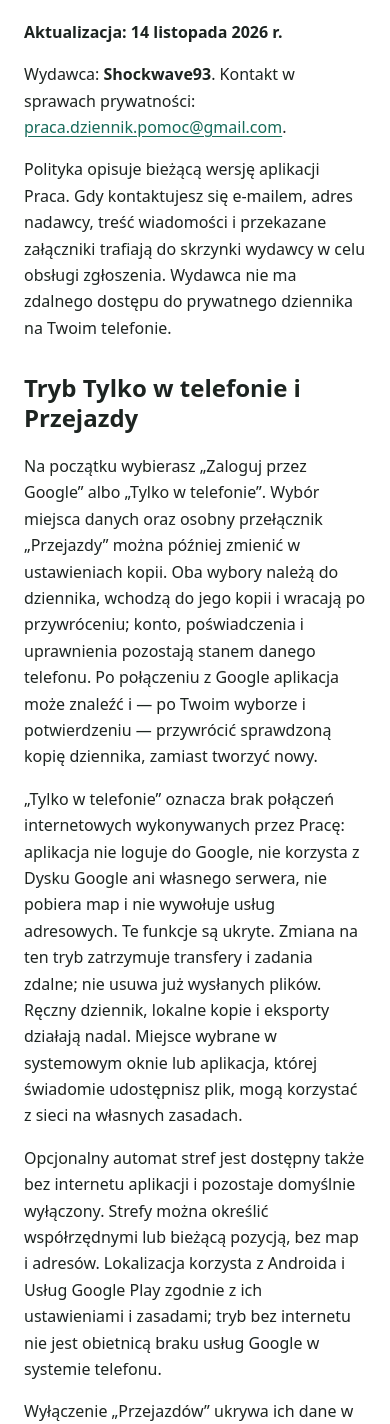
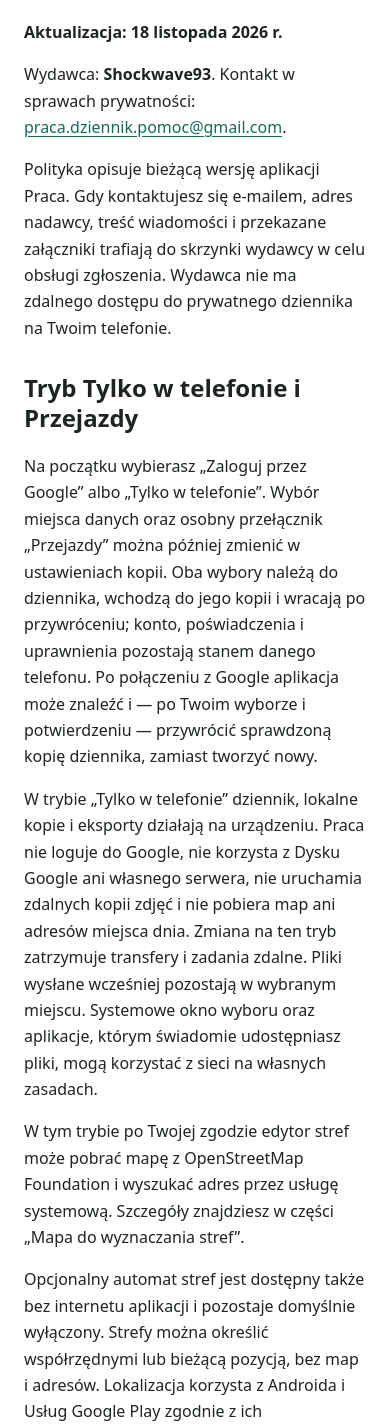
Before and after one commit to shockwave9315/praca-pages, a plain HTML site: page privacy/index.html in a window 390 px wide. Shown: the part 176-1600 px from the top of the page. Drawn offline with Linux system fonts and the light colour scheme.

Commit message:
docs(privacy): disclose optional phone-only zone maps

```diff
--- a/privacy/index.html
+++ b/privacy/index.html
@@ -25,13 +25,14 @@ nav a[aria-current] { font-weight: bold; }
 </nav>
 <main>
 <h1>Polityka prywatności Praca</h1>
-<p><strong>Aktualizacja: 14 listopada 2026 r.</strong></p>
+<p><strong>Aktualizacja: 18 listopada 2026 r.</strong></p>
 <p>Wydawca: <strong>Shockwave93</strong>. Kontakt w sprawach prywatności: <a href="mailto:praca.dziennik.pomoc@gmail.com">praca.dziennik.pomoc@gmail.com</a>.</p>
 <p>Polityka opisuje bieżącą wersję aplikacji Praca. Gdy kontaktujesz się e-mailem, adres nadawcy, treść wiadomości i przekazane załączniki trafiają do skrzynki wydawcy w celu obsługi zgłoszenia. Wydawca nie ma zdalnego dostępu do prywatnego dziennika na Twoim telefonie.</p>
 <h2>Tryb Tylko w telefonie i Przejazdy</h2>
 <p>Na początku wybierasz „Zaloguj przez Google” albo „Tylko w telefonie”. Wybór miejsca danych oraz osobny przełącznik „Przejazdy” można później zmienić w ustawieniach kopii. Oba wybory należą do dziennika, wchodzą do jego kopii i wracają po przywróceniu; konto, poświadczenia i uprawnienia pozostają stanem danego telefonu. Po połączeniu z Google aplikacja może znaleźć i — po Twoim wyborze i potwierdzeniu — przywrócić sprawdzoną kopię dziennika, zamiast tworzyć nowy.</p>
-<p>„Tylko w telefonie” oznacza brak połączeń internetowych wykonywanych przez Pracę: aplikacja nie loguje do Google, nie korzysta z Dysku Google ani własnego serwera, nie pobiera map i nie wywołuje usług adresowych. Te funkcje są ukryte. Zmiana na ten tryb zatrzymuje transfery i zadania zdalne; nie usuwa już wysłanych plików. Ręczny dziennik, lokalne kopie i eksporty działają nadal. Miejsce wybrane w systemowym oknie lub aplikacja, której świadomie udostępnisz plik, mogą korzystać z sieci na własnych zasadach.</p>
-<p>Opcjonalny automat stref jest dostępny także bez internetu aplikacji i pozostaje domyślnie wyłączony. Strefy można określić współrzędnymi lub bieżącą pozycją, bez map i adresów. Lokalizacja korzysta z Androida i Usług Google Play zgodnie z ich ustawieniami i zasadami; tryb bez internetu nie jest obietnicą braku usług Google w systemie telefonu.</p>
+<p>W trybie „Tylko w telefonie” dziennik, lokalne kopie i eksporty działają na urządzeniu. Praca nie loguje do Google, nie korzysta z Dysku Google ani własnego serwera, nie uruchamia zdalnych kopii zdjęć i nie pobiera map ani adresów miejsca dnia. Zmiana na ten tryb zatrzymuje transfery i zadania zdalne. Pliki wysłane wcześniej pozostają w wybranym miejscu. Systemowe okno wyboru oraz aplikacje, którym świadomie udostępniasz pliki, mogą korzystać z sieci na własnych zasadach.</p>
+<p>W tym trybie po Twojej zgodzie edytor stref może pobrać mapę z OpenStreetMap Foundation i wyszukać adres przez usługę systemową. Szczegóły znajdziesz w części „Mapa do wyznaczania stref”.</p>
+<p>Opcjonalny automat stref jest dostępny także bez internetu aplikacji i pozostaje domyślnie wyłączony. Strefy można określić współrzędnymi lub bieżącą pozycją, bez map i adresów. Lokalizacja korzysta z Androida i Usług Google Play zgodnie z ich ustawieniami i zasadami; system może korzystać z tych usług także w trybie „Tylko w telefonie”.</p>
 <p>Wyłączenie „Przejazdów” ukrywa ich dane w widokach i eksportach, ale nie kasuje zapisanych godzin, przejazdów ani historii. Kopia dziennika nadal zawiera zachowane dane. Ponowne włączenie przywraca ich widoczność; w trakcie jazdy najpierw trzeba jawnie ją zakończyć. Automat przy wyłączonych przejazdach korzysta tylko ze stref Pracy: zapisuje początek i koniec pracy, bez dojazdu i powrotu.</p>
 <h2>Dziennik, kopie i udostępnianie</h2>
 <p>Praca jest dziennikiem czasu pracy. W pamięci prywatnej aplikacji zapisuje wpisy pracy i jazdy, daty i godziny, projekty, miejsca, opisy, notatki, ustawienia oraz historię zmian. Obecna wersja nie wymaga konta i nie ma własnej usługi synchronizacji, reklam, analityki ani automatycznego wysyłania raportów awarii. Ręczne wpisywanie działa bez internetu; opcjonalne mapy i usługi systemowe opisujemy poniżej.</p>
@@ -61,6 +62,7 @@ nav a[aria-current] { font-weight: bold; }
 <p>Diagnostyka stref zapisuje lokalnie czas, typ i krótki identyfikator strefy, przejście, rewizję, źródło rejestracji i decyzję automatu. Z pozycji przekazanej przez Androida wylicza tylko odległość od środka w metrach; nie zapisuje współrzędnych ani nazwy miejsca. Dla sygnału systemowego log zapisuje przekazaną dokładność w metrach i źródło pozycji, jeśli Android je udostępni; flaga początkowego zdarzenia pozostaje niedostępna. Dla sprawdzeń wyjścia zapisuje tylko źródło i kategorię wyniku, stan krótkiej usługi, liczbę pozycji, dokładność zaokrągloną do 10 m, opóźnienie startu i czas oczekiwania, bez współrzędnych i odległości. Dane te trafiają do ręcznego eksportu diagnostyki; nie są wysyłane automatycznie. Metadane rejestracji i oczekujące wejścia pozostają poza kopią dziennika.</p>
 <p>Przy włączaniu automatu aplikacja może poprosić o zgodę na aktywność fizyczną i otwarcie ustawień oszczędzania baterii. Zgoda na aktywność pozwala zapisać w lokalnej diagnostyce ostatnio rozpoznany stan ruchu (postój, jazda autem, rower, marsz lub bieg) i wiek tej obserwacji przy sygnale wyjścia ze strefy. Nie zmienia godzin ani decyzji automatu i nie tworzy ciągłej historii aktywności. Odmowa nie blokuje automatu; brak obserwacji jest zapisywany jako nieznany. Wyłączenie oszczędzania baterii jest dobrowolne i służy umożliwieniu krótkich sprawdzeń wyjścia; Praca otwiera zwykłe ustawienia Androida, bez żądania specjalnego uprawnienia.</p>
 <h2>Mapa do wyznaczania stref</h2>
+<p>Zgoda na mapę stref w trybie „Tylko w telefonie” jest zapisywana w tej instalacji aplikacji, poza kopią dziennika. Po odmowie możesz nadal wpisać współrzędne albo użyć bieżącej pozycji. Praca ponowi pytanie przy następnej próbie otwarcia mapy.</p>
 <p>Mapa jest opcjonalna i pobiera obrazy oglądanego obszaru z serwera OpenStreetMap Foundation (<code>tile.openstreetmap.org</code>), wyłącznie przy otwartym widoku mapy. OSMF otrzymuje adres IP, identyfikator aplikacji Praca oraz numery kafelków pozwalające ustalić oglądany obszar i poziom przybliżenia. Nie wysyłamy nazwy strefy, projektu, dziennika, zdarzeń wejścia/wyjścia ani trasy telefonu; środek wskazany przez użytkownika nie jest osobnym żądaniem do serwera, ale oglądany obszar może go ujawniać. <a href="https://osmfoundation.org/wiki/Privacy_Policy">Polityka prywatności OSMF</a> określa zasady po stronie dostawcy. Dotknięcie atrybucji otwiera stronę praw OSM w zewnętrznej przeglądarce, na żądanie użytkownika.</p>
 <p>Powtórne widoki korzystają z lokalnego cache obrazów mapy według nagłówków serwera; cache jest poza dziennikiem i jego kopią, ma miękki próg 50 MiB sprawdzany przy inicjalizacji i może zostać usunięty przez system lub wyczyszczenie cache aplikacji. Nie pobieramy obszarów na zapas. Błąd sieci lub limit czasu zastępuje mapę polem do wpisania współrzędnych; wpisanie współrzędnych nie wymaga internetu ani zgody na lokalizację. Ręczny dziennik działa w pełni offline.</p>
 <p>Połączenie internetowe jest wykorzystywane do pobierania obrazów map stref i podglądu miejsca dnia. Wyszukiwanie i wyliczanie adresu aplikacja zleca usługom systemowym. Po świadomym połączeniu konta połączenie służy także do autoryzacji Google i synchronizacji z własnym Dyskiem Google. Dziennik działa nadal bez konta i internetu.</p>
```
Also changed, not shown: privacy/en/index.html (+5 -3 lines).
